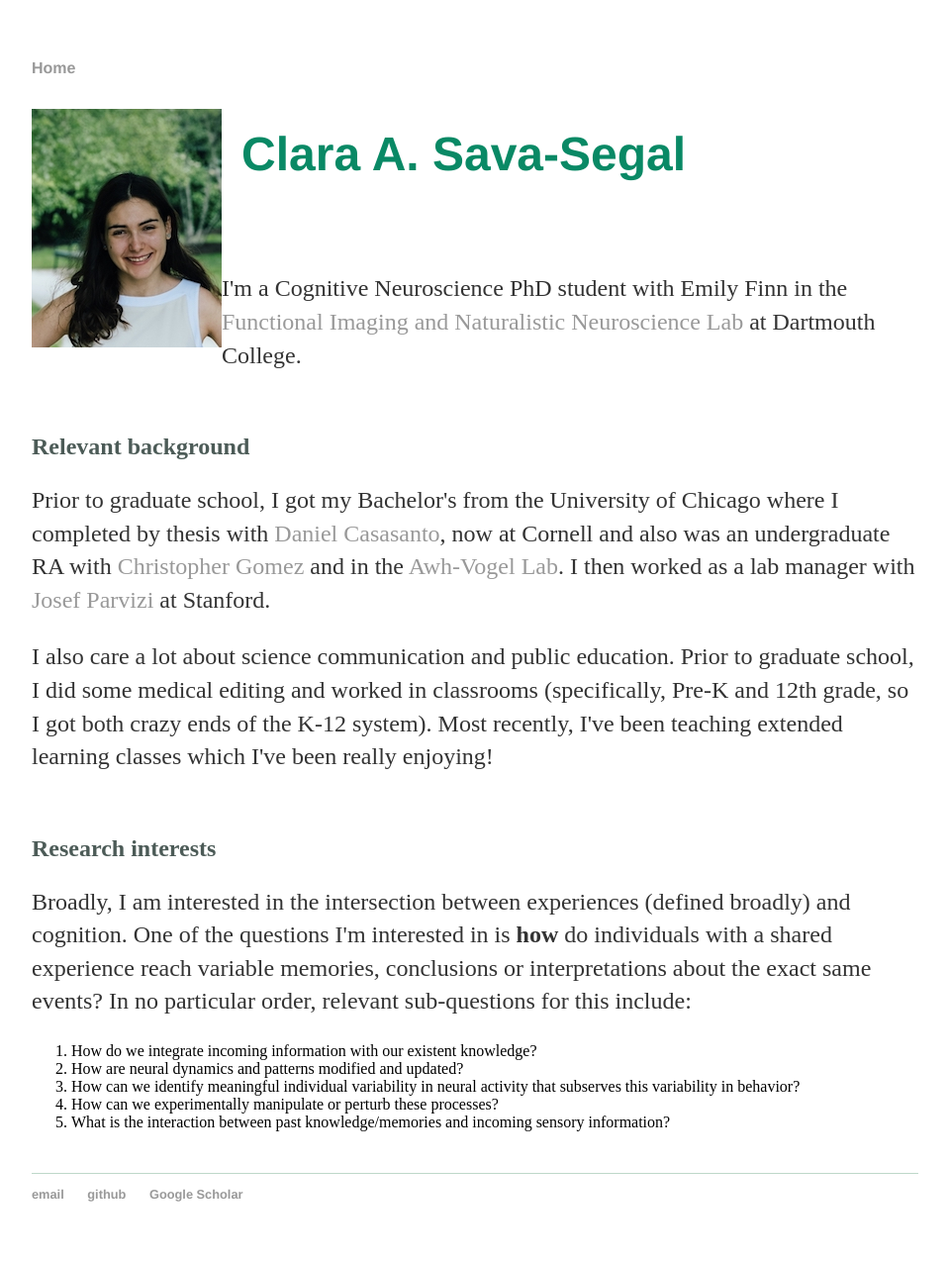
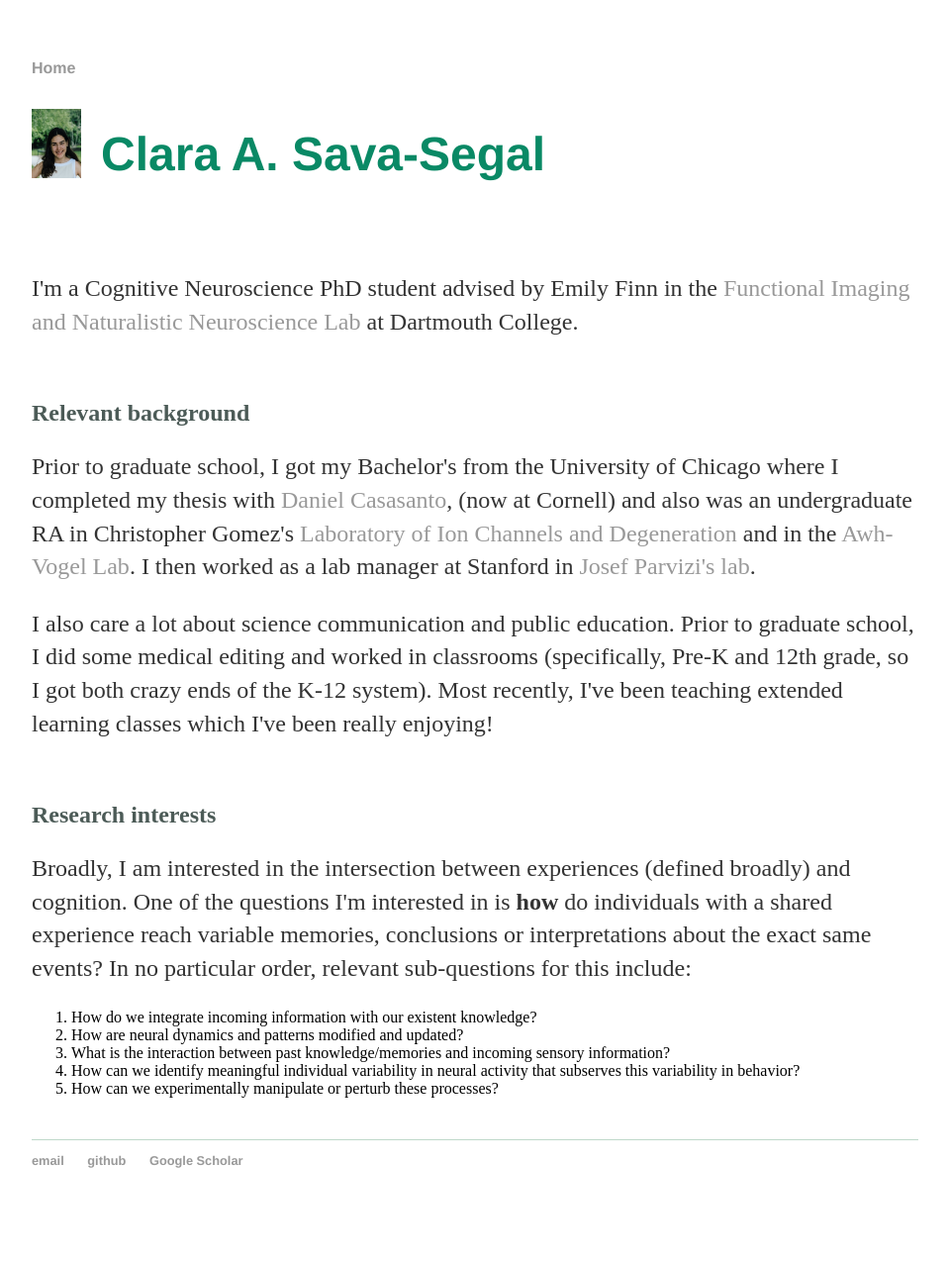
Before and after one commit to csavasegal/csavasegal.github.io, a Jekyll site: the page built from index.html, in a window 1280 px wide. Shown: the whole page at 99% size, without its empty margins (160-1119 px from the left). Built offline with Jekyll 4.4.1, drawn with Linux system fonts in a browser that asks for light colours; after the commit the page ends 1240 px from its top, so only the background shows below that.

Commit message:
Add files via upload

```diff
--- a/css/main.css
+++ b/css/main.css
@@ -45,8 +45,8 @@ ul.posts li {
 .header img {
     float: left;
     position: relative;
-    /* width: 50px;
-    height: 70px; */
+    width: 50px;
+    height: 70px;
     background: #555;
   }
 
--- a/index.html
+++ b/index.html
@@ -16,15 +16,15 @@ title: Clara A. Sava-Segal
 </div>
 
 <div class="blurb">
-	<p>I'm a Cognitive Neuroscience PhD student with Emily Finn in the <a href = "https://thefinnlab.github.io/research/" >Functional Imaging and Naturalistic Neuroscience Lab</a> at Dartmouth College.</a></p>
+	<p>I'm a Cognitive Neuroscience PhD student advised by Emily Finn in the <a href = "https://thefinnlab.github.io/research/" >Functional Imaging and Naturalistic Neuroscience Lab</a> at Dartmouth College.</a></p>
     <br>
 </div><!-- /.blurb -->
 
 <div class="blurb">
     <h2><span style="color:rgb(76, 91, 87)">Relevant background</span></h2>
-	<p>Prior to graduate school, I got my Bachelor's from the University of Chicago where I completed by thesis with <a href = "http://casasanto.com/" >Daniel Casasanto</a>,
-        now at Cornell and also was an undergraduate RA with <a href = "https://voices.uchicago.edu/gomezlab/" > Christopher Gomez</a> and in the <a href = "https://awhvogellab.com/" >Awh-Vogel Lab</a>.
-        I then worked as a lab manager with <a href = "https://med.stanford.edu/parvizi-lab.html" > Josef Parvizi </a>at Stanford. </p>
+	<p>Prior to graduate school, I got my Bachelor's from the University of Chicago where I completed my thesis with <a href = "http://casasanto.com/" >Daniel Casasanto</a>,
+        (now at Cornell) and also was an undergraduate RA in Christopher Gomez's <a href = "https://voices.uchicago.edu/gomezlab/" > Laboratory of Ion Channels and Degeneration </a> and in the <a href = "https://awhvogellab.com/" >Awh-Vogel Lab</a>.
+        I then worked as a lab manager at Stanford in <a href = "https://med.stanford.edu/parvizi-lab.html" > Josef Parvizi's lab</a>. </p>
 
 
     <p> I also care a lot about science communication and public education. Prior to graduate school, I did some medical editing and worked in classrooms (specifically, Pre-K and 12th grade, so I got both crazy ends of the K-12 system).
@@ -43,9 +43,9 @@ title: Clara A. Sava-Segal
         <ol>
             <li>How do we integrate incoming information with our existent knowledge?</li>
             <li>How are neural dynamics and patterns modified and updated?</li>
+            <li>What is the interaction between past knowledge/memories and incoming sensory information?</li>
             <li>How can we identify meaningful individual variability in neural activity that subserves this variability in behavior?</li>
             <li>How can we experimentally manipulate or perturb these processes?</li>
-            <li>What is the interaction between past knowledge/memories and incoming sensory information?</li>
         </ol>
     </p>
 
```
